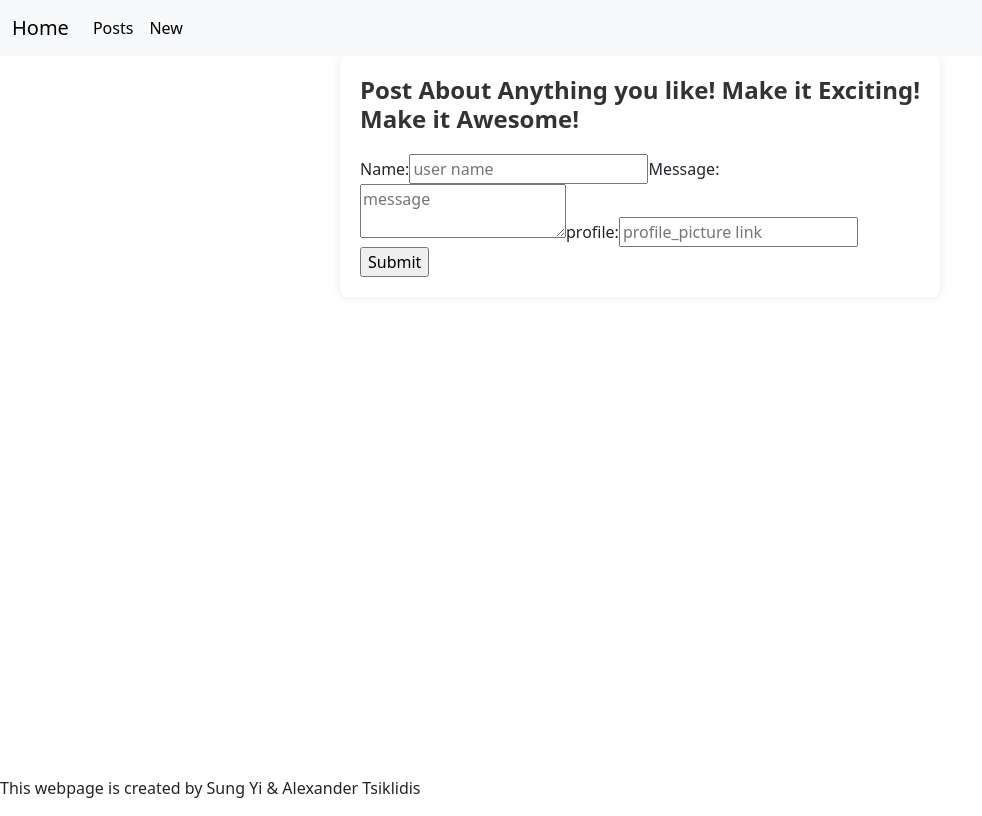
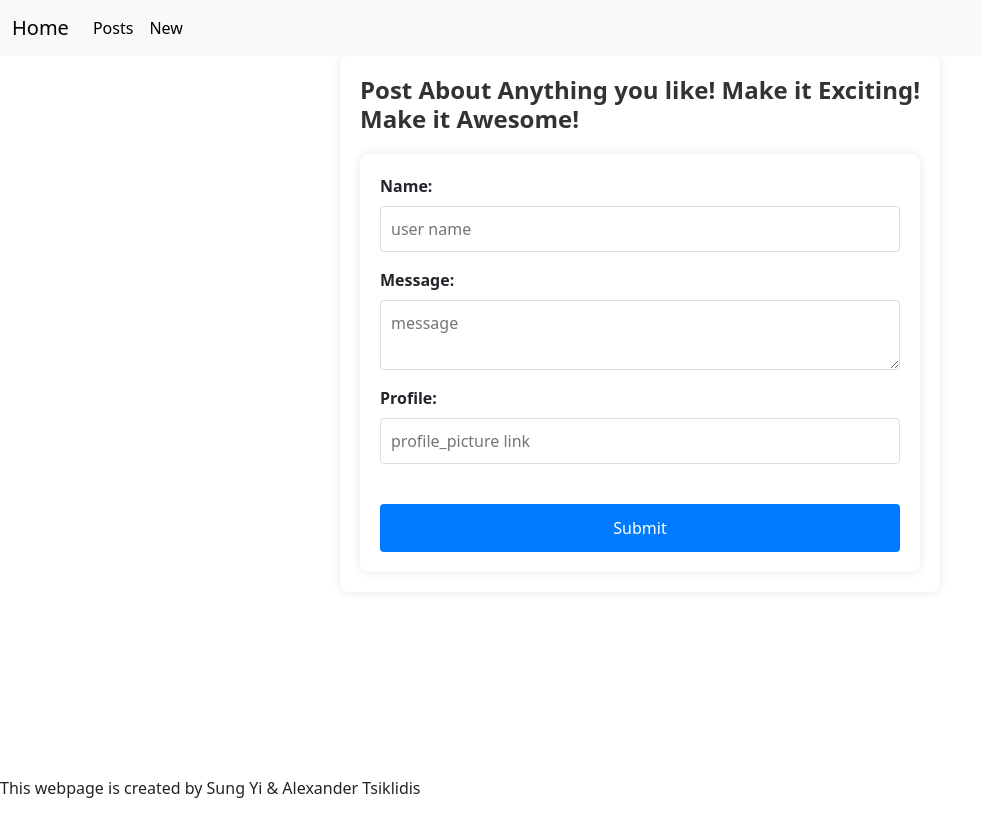
Before and after one commit to dreamseekerfromn/project-pursuit-single-resource-project-front-end, a React (Vite) app: page /posts/new in a window 1280 px wide. Shown: the whole page, without its empty margins (0-982 px from the left). Built offline with nearby package versions, Linux system fonts and the light colour scheme; no server answers.

Commit message:
styles and adds changes to New Post page

```diff
--- a/src/App.css
+++ b/src/App.css
@@ -58,3 +58,47 @@
   margin-top: 10px;
   color: #666;
 }
+
+.new-entry-container {
+    max-width: 600px;
+    margin: 0 auto;
+    padding: 20px;
+    background-color: #fff;
+    box-shadow: 0 0 10px rgba(0, 0, 0, 0.1);
+    border-radius: 8px;
+  }
+
+  .new-entry-form {
+    display: flex;
+    flex-direction: column;
+  }
+
+  .form-label {
+    font-size: 16px;
+    font-weight: bold;
+    margin-bottom: 8px;
+  }
+
+  .form-input,
+  .form-textarea {
+    padding: 10px;
+    margin-bottom: 16px;
+    border: 1px solid #ddd;
+    border-radius: 4px;
+    font-size: 16px;
+  }
+
+  .form-submit {
+    background-color: #007bff;
+    color: #fff;
+    cursor: pointer;
+    font-size: 16px;
+    padding: 12px;
+    border: none;
+    border-radius: 4px;
+    transition: background-color 0.3s ease-in-out;
+  }
+
+  .form-submit:hover {
+    background-color: #0056b3;
+  }
--- a/src/components/PostNewForm.jsx
+++ b/src/components/PostNewForm.jsx
@@ -1,59 +1,38 @@
-import { useState } from "react";
+import React, { useState } from "react";
 import { createMessage } from "../api/fetch";
 import { useNavigate } from "react-router";
 import { postsObjInitializer } from "../interfaces/fetchingObjInitializer";
 
-/**
- * PostNewForm()
- * ==============================
- * Page to POST a new data to income or spending.
- *
- * @returns {React.ReactElement}
- */
+
 function PostNewForm() {
   const [singlePost, setSinglePost] = useState(postsObjInitializer);
   const nav = useNavigate();
 
-  /**
-   * handleTextChange()
-   * ========================================
-   * change incomeItem state hook whenever input or textarea is changed.
-   *
-   * @param {HTMLInputElement} event
-   */
   const handleTextChange = (event) => {
     setSinglePost({ ...singlePost, [event.target.id]: event.target.value });
   };
 
-
-  /**
-   * handleSubmit()
-   * ================================
-   * POST a new data to the back-end.
-   * @param {HTMLFormElement} event
-   */
   const handleSubmit = (event) => {
     event.preventDefault();
-    const timeStamp = Date.now()
-    setSinglePost({...singlePost, ["time_stamp"]: timeStamp})
-    console.log(singlePost)
+    const timeStamp = Date.now();
+    setSinglePost({ ...singlePost, time_stamp: timeStamp });
+    console.log(singlePost);
     createMessage(singlePost)
-        .then(() => {
-          console.log("create success!");
-          nav("/posts");
-        })
-        .catch((err)=>console.error(err));
-    }
-  /*
-    const handleCheckboxChange = () => {
-        setSinglePost({ ...singlePost, is_favorite: !song.is_favorite });
-      };
-*/
+      .then(() => {
+        console.log("create success!");
+        nav("/posts");
+      })
+      .catch((err) => console.error(err));
+  };
+
   return (
-    <div className="new_entry">
-      <form onSubmit={handleSubmit}>
-        <label htmlFor="user_name">Name:</label>
+    <div className="new-entry-container">
+      <form className="new-entry-form" onSubmit={handleSubmit}>
+        <label className="form-label" htmlFor="user_name">
+          Name:
+        </label>
         <input
+          className="form-input"
           id="user_name"
           value={singlePost.user_name}
           type="text"
@@ -61,16 +40,22 @@ function PostNewForm() {
           placeholder="user name"
           required
         />
-        <label htmlFor="thread_message">Message:</label>
+        <label className="form-label" htmlFor="thread_message">
+          Message:
+        </label>
         <textarea
+          className="form-textarea"
           id="thread_message"
           value={singlePost.thread_message}
           placeholder="message"
           onChange={handleTextChange}
           required
         />
-        <label htmlFor="profile_pic">profile:</label>
+        <label className="form-label" htmlFor="profile_pic">
+          Profile:
+        </label>
         <input
+          className="form-input"
           id="profile_pic"
           value={singlePost.profile_pic}
           type="text"
@@ -78,7 +63,7 @@ function PostNewForm() {
           placeholder="profile_picture link"
         />
         <br />
-        <input type="submit" />
+        <input className="form-submit" type="submit" value="Submit" />
       </form>
     </div>
   );
--- a/src/index.css
+++ b/src/index.css
@@ -63,3 +63,47 @@ main {
     margin-top: 10px;
     color: green;
   }
+
+  .new-entry-container {
+    max-width: 600px;
+    margin: 0 auto;
+    padding: 20px;
+    background-color: #fff;
+    box-shadow: 0 0 10px rgba(0, 0, 0, 0.1);
+    border-radius: 8px;
+  }
+
+  .new-entry-form {
+    display: flex;
+    flex-direction: column;
+  }
+
+  .form-label {
+    font-size: 16px;
+    font-weight: bold;
+    margin-bottom: 8px;
+  }
+
+  .form-input,
+  .form-textarea {
+    padding: 10px;
+    margin-bottom: 16px;
+    border: 1px solid #ddd;
+    border-radius: 4px;
+    font-size: 16px;
+  }
+
+  .form-submit {
+    background-color: #007bff;
+    color: #fff;
+    cursor: pointer;
+    font-size: 16px;
+    padding: 12px;
+    border: none;
+    border-radius: 4px;
+    transition: background-color 0.3s ease-in-out;
+  }
+
+  .form-submit:hover {
+    background-color: #0056b3;
+  }
```
